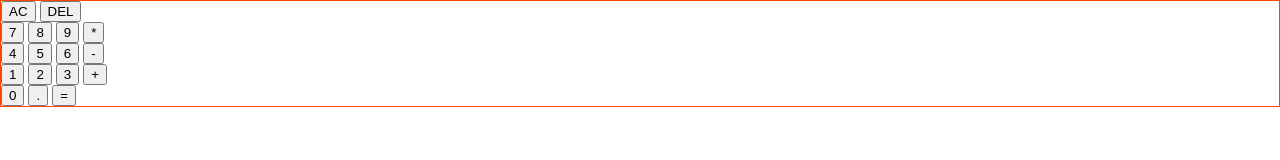
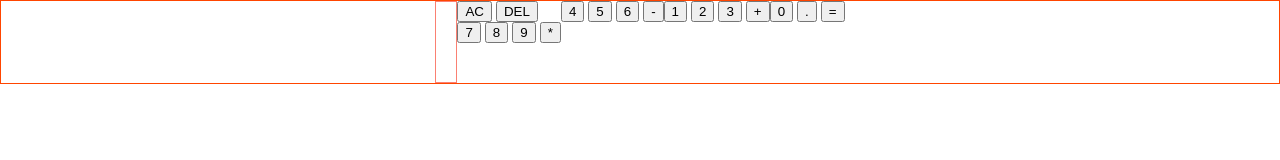
Before and after one commit to fab44-cloud/calculator, a plain HTML site: page index.html in a window 1280 px wide. Drawn offline with Linux system fonts and the light colour scheme.

Commit message:
Add borders for the containers and display

```diff
--- a/styles.css
+++ b/styles.css
@@ -1,8 +1,25 @@
 body {
+    box-sizing: border-box;
     padding: 0px;
     margin: 0px;
 }
 
 .container {
+    display: flex;
+    justify-content: center;
     border: 1px solid orangered;
 }
+
+.calculator-container {
+    border: 1px solid burlywood;
+}
+
+.display {
+    border: 1px solid salmon;
+    height: 60px;
+    padding: 10px;
+}
+
+.first-row {
+    gap: 8px;
+}
```
